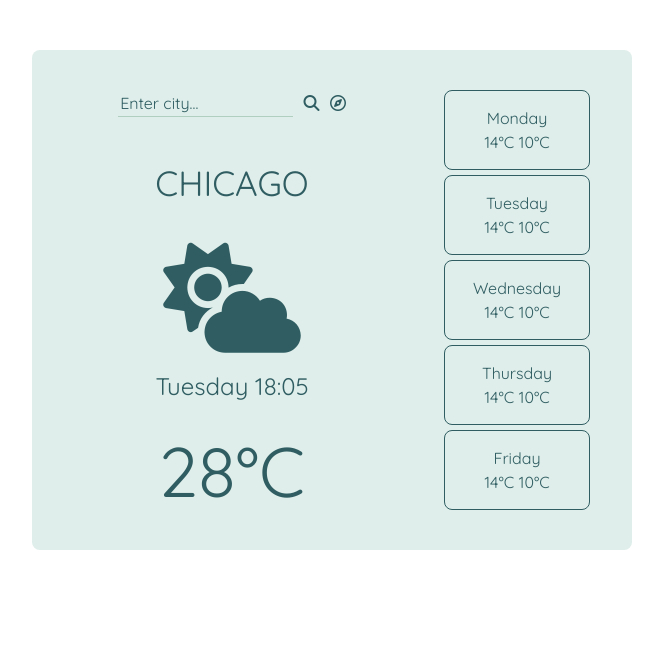
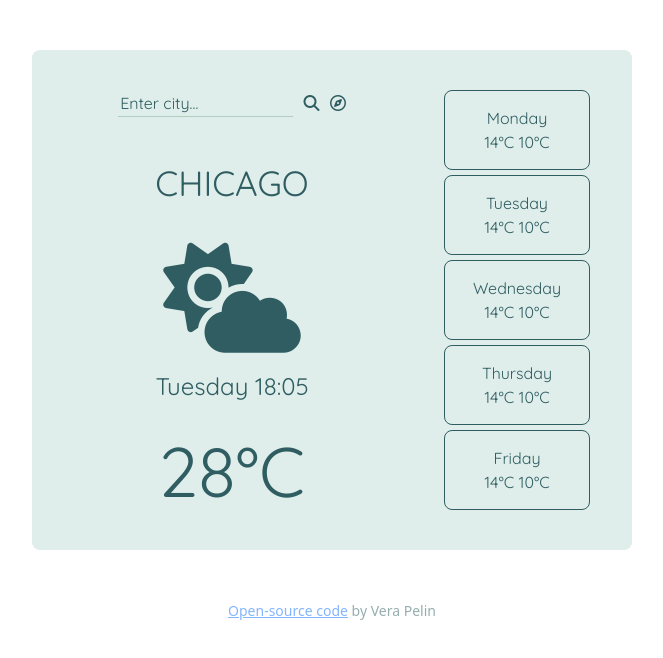
Before and after one commit to verouche/coding-homework, a plain HTML site: page index.html in a window 1280 px wide. Shown: the whole page, without its empty margins (308-971 px from the left). Drawn offline with nearby package versions, Linux system fonts and the light colour scheme.

Commit message:
added open source link

```diff
--- a/index.html
+++ b/index.html
@@ -47,6 +47,7 @@
         </div>
       </div>
     </div>
+    <div class="coder"><a href="https://github.com/verouche/coding-homework" target="_blank">Open-source code</a> by Vera Pelin</div>
   <script  src="src/index.js">
 
 
--- a/src/style.css
+++ b/src/style.css
@@ -68,3 +68,9 @@ h4 {
 #currentLocation {
   color: #2f5d62;
 }
+.coder {
+  text-align: center;
+  color: #2f5d62;
+  opacity: 0.5;
+  font-size: 14px;
+}
```
